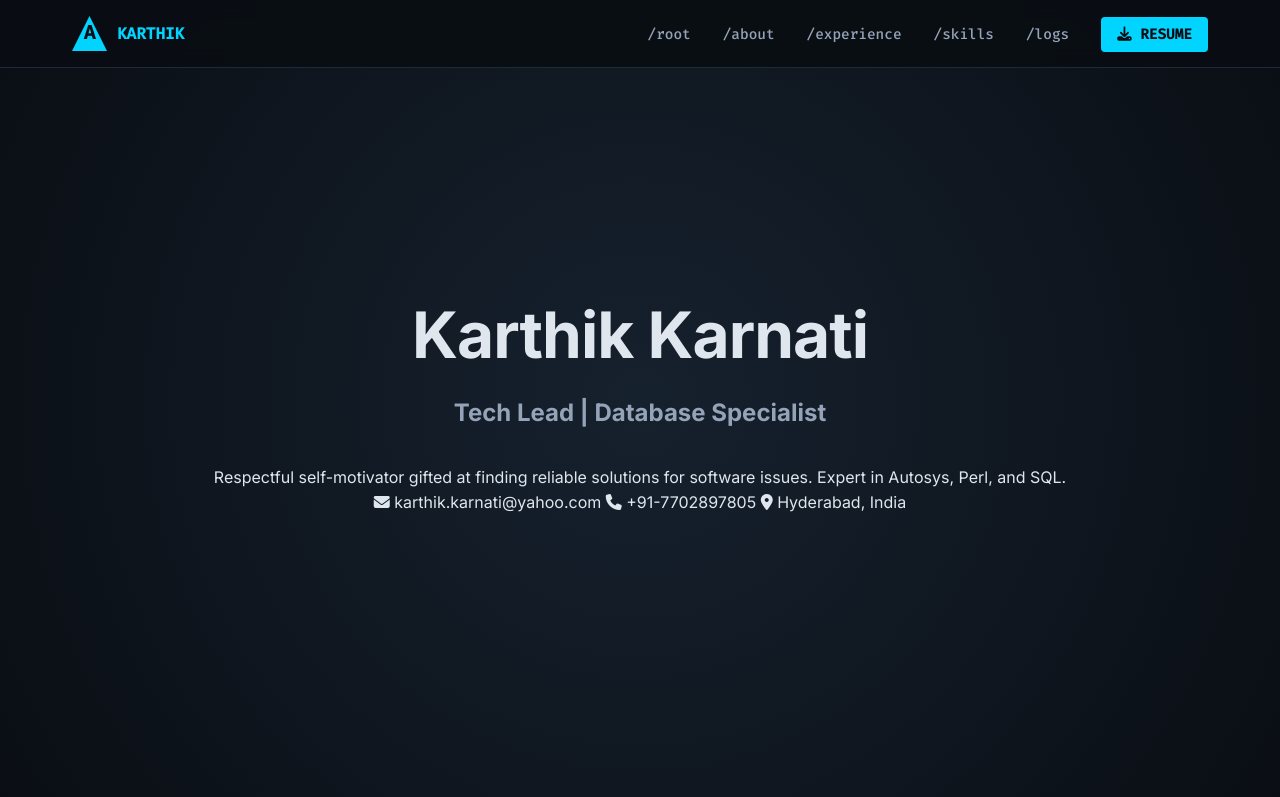
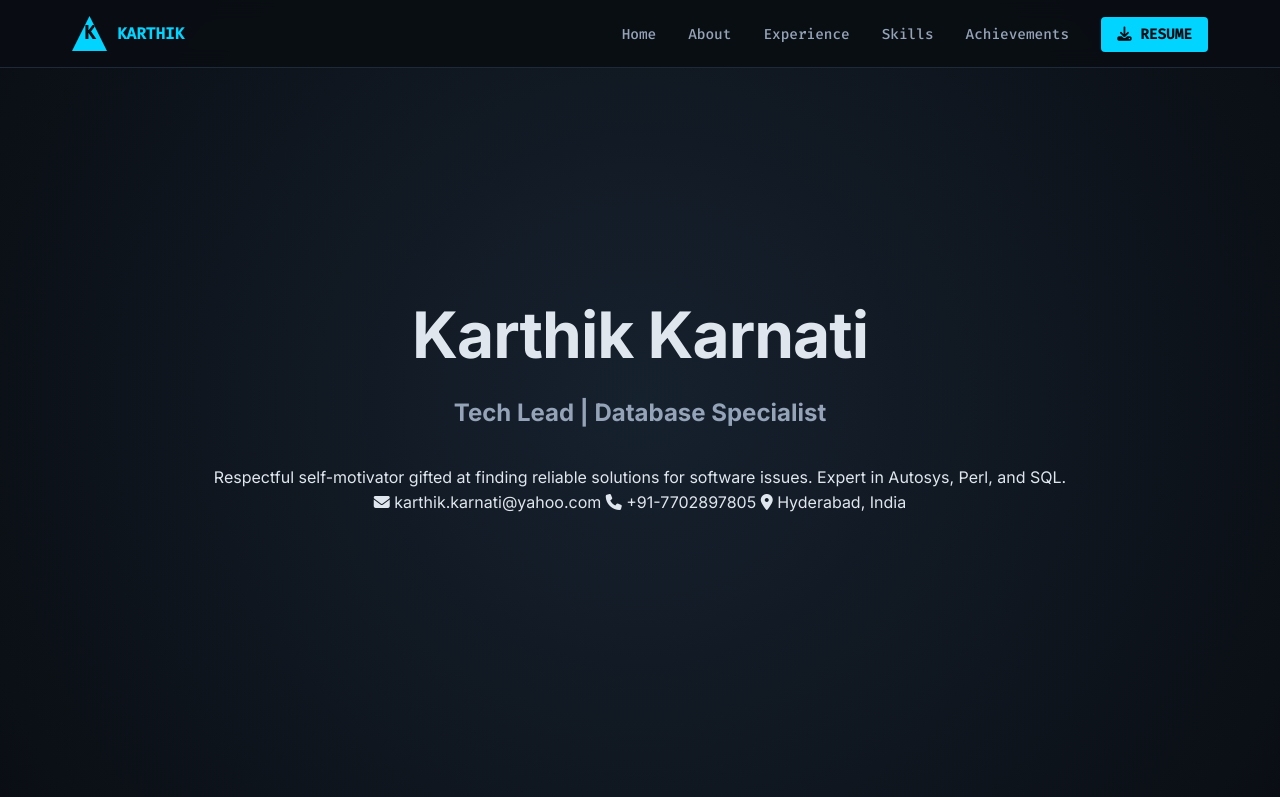
Before and after one commit to k2rthik/portfolio, a plain HTML site: page index.html in a window 1280 px wide. Shown: the top 797 px of the page. Drawn offline with Linux system fonts and the light colour scheme.

Commit message:
updated links and logo

```diff
--- a/index.html
+++ b/index.html
@@ -13,15 +13,15 @@
     <nav class="navbar">
         <div class="nav-container">
             <a href="#home" class="logo">
-                <div class="logo-icon">A</div>
+                <div class="logo-icon">K</div>
                 <span>KARTHIK</span>
             </a>
             <ul class="nav-links">
-                <li><a href="#home">/root</a></li>
-                <li><a href="#about">/about</a></li>
-                <li><a href="#experience">/experience</a></li>
-                <li><a href="#skills">/skills</a></li>
-                <li><a href="#achievements">/logs</a></li>
+                <li><a href="#home">Home</a></li>
+                <li><a href="#about">About</a></li>
+                <li><a href="#experience">Experience</a></li>
+                <li><a href="#skills">Skills</a></li>
+                <li><a href="#achievements">Achievements</a></li>
                 <li><a href="images/resume.pdf" class="download-btn" download><i class="fas fa-download"></i> RESUME</a></li>
             </ul>
             <div class="hamburger">
```
